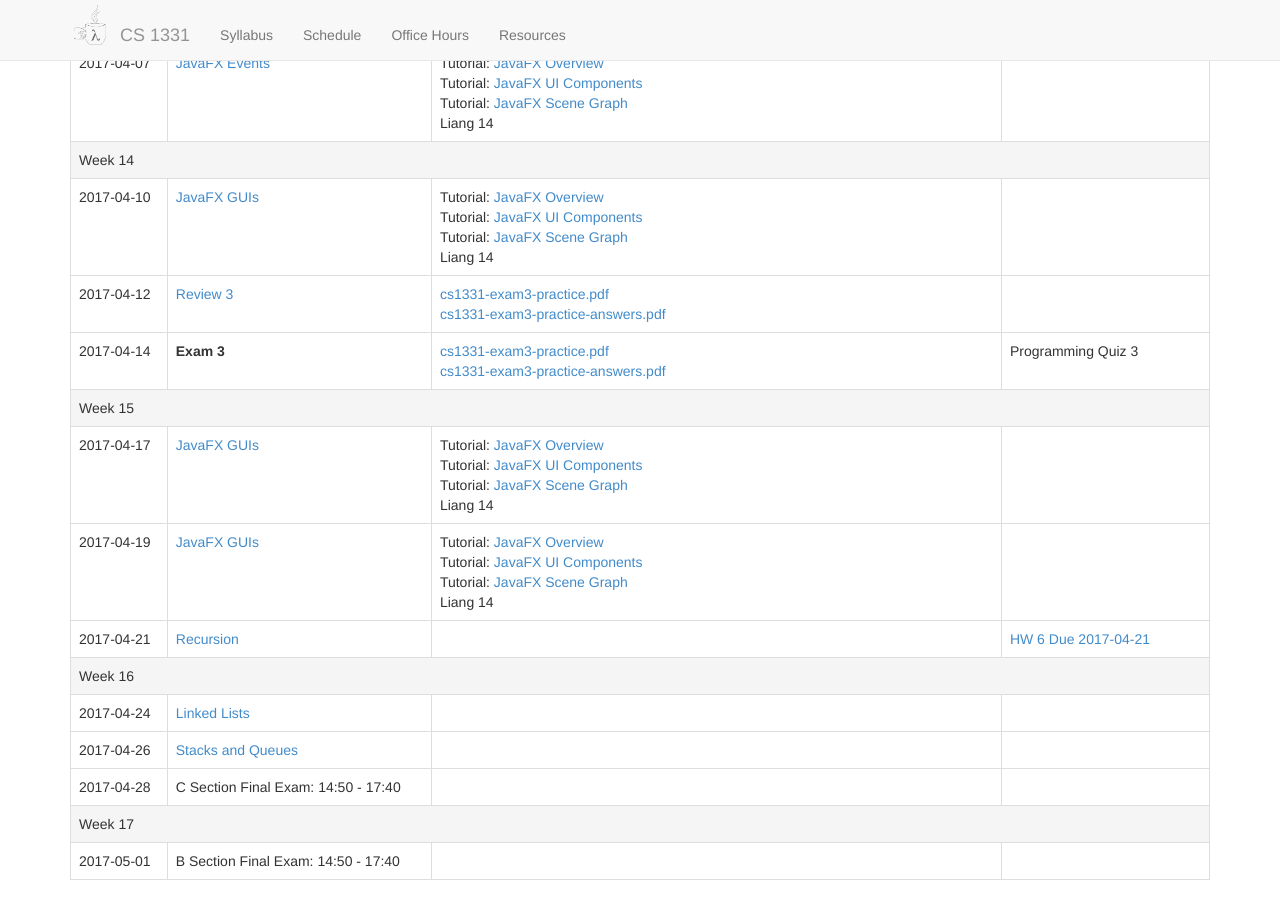
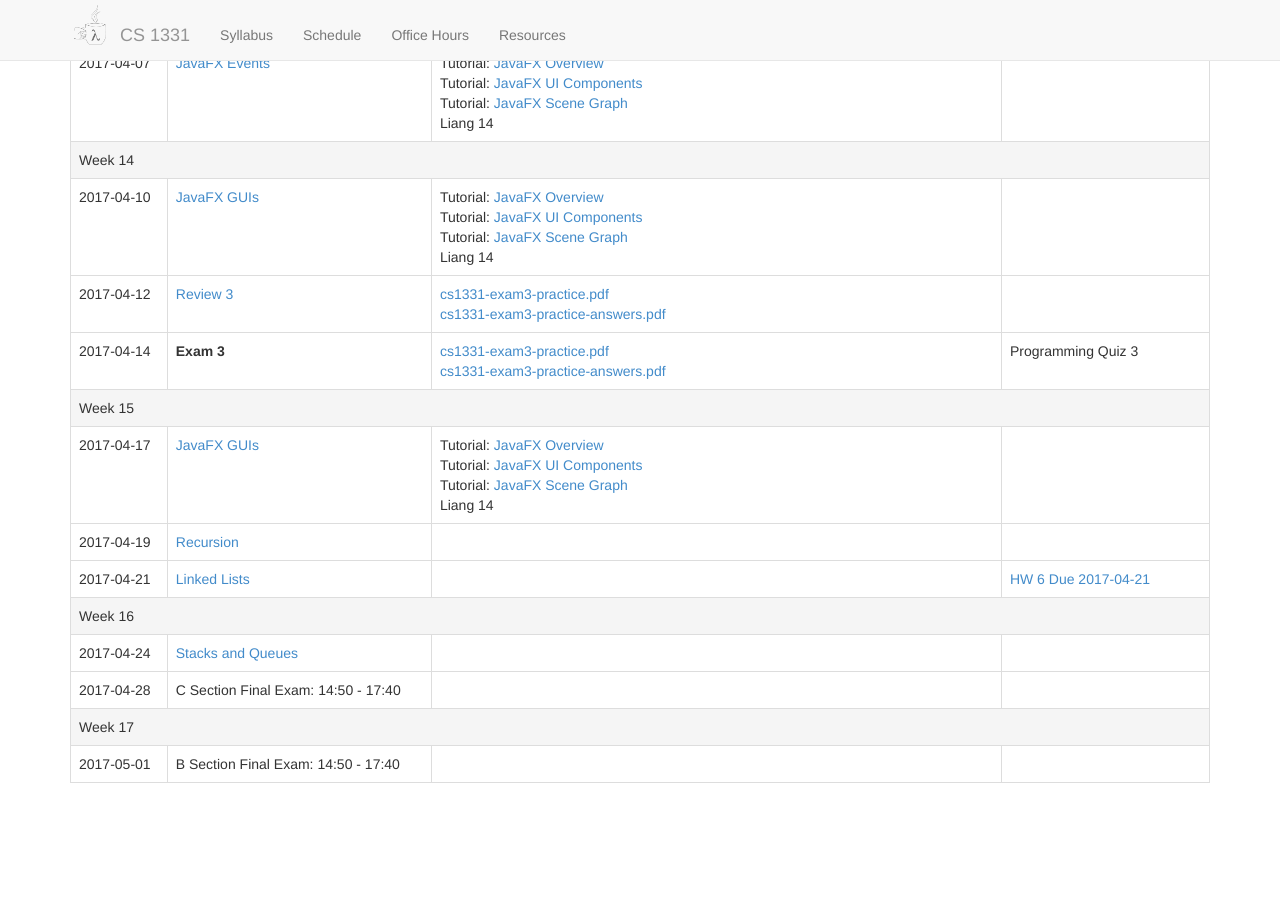
Before and after one commit to cs1331/cs1331.github.io.old, a Jekyll site: the page built from spring2017.html, in a window 1280 px wide and 900 px high, scrolled down 3310 px. Built offline with Jekyll 4.4.1, drawn with Linux system fonts in a browser that asks for light colours; nearby versions of some CDN libraries; after the commit the page ends 4113 px from its top, so only the background shows below that.

Commit message:
Correct last class day of Spring 2017

```diff
--- a/spring2017.html
+++ b/spring2017.html
@@ -866,16 +866,10 @@
 
     <tr>
       <td>2017-04-19</td>
-      <td><a href="slides/javafx-guis.pdf">JavaFX GUIs</a></td>
+      <td><a href="slides/recursion.pdf">Recursion</a></td>
       <td>
 
-        Tutorial: <a href="http://docs.oracle.com/javase/8/javafx/get-started-tutorial/jfx-overview.htm#JFXST784">JavaFX Overview</a><br/>
 
-        Tutorial: <a href="http://docs.oracle.com/javase/8/javafx/user-interface-tutorial/ui_controls.htm">JavaFX UI Components</a><br/>
-
-        Tutorial: <a href="http://docs.oracle.com/javase/8/javafx/scene-graph-tutorial/scenegraph.htm">JavaFX Scene Graph</a><br/>
-
-        Liang 14
       </td>
       <td>
 
@@ -906,21 +900,6 @@
 
     <tr>
       <td>2017-04-24</td>
-      <td><a href="slides/linked-lists.pdf">Linked Lists</a></td>
-      <td>
-
-
-      </td>
-      <td>
-
-
-      </td>
-    </tr>
-
-
-
-    <tr>
-      <td>2017-04-26</td>
       <td><a href="slides/stacks-queues.pdf">Stacks and Queues</a></td>
       <td>
 
```
Also changed, not shown: other parts of spring2017.html (+1 -1 lines), 1 other file.
